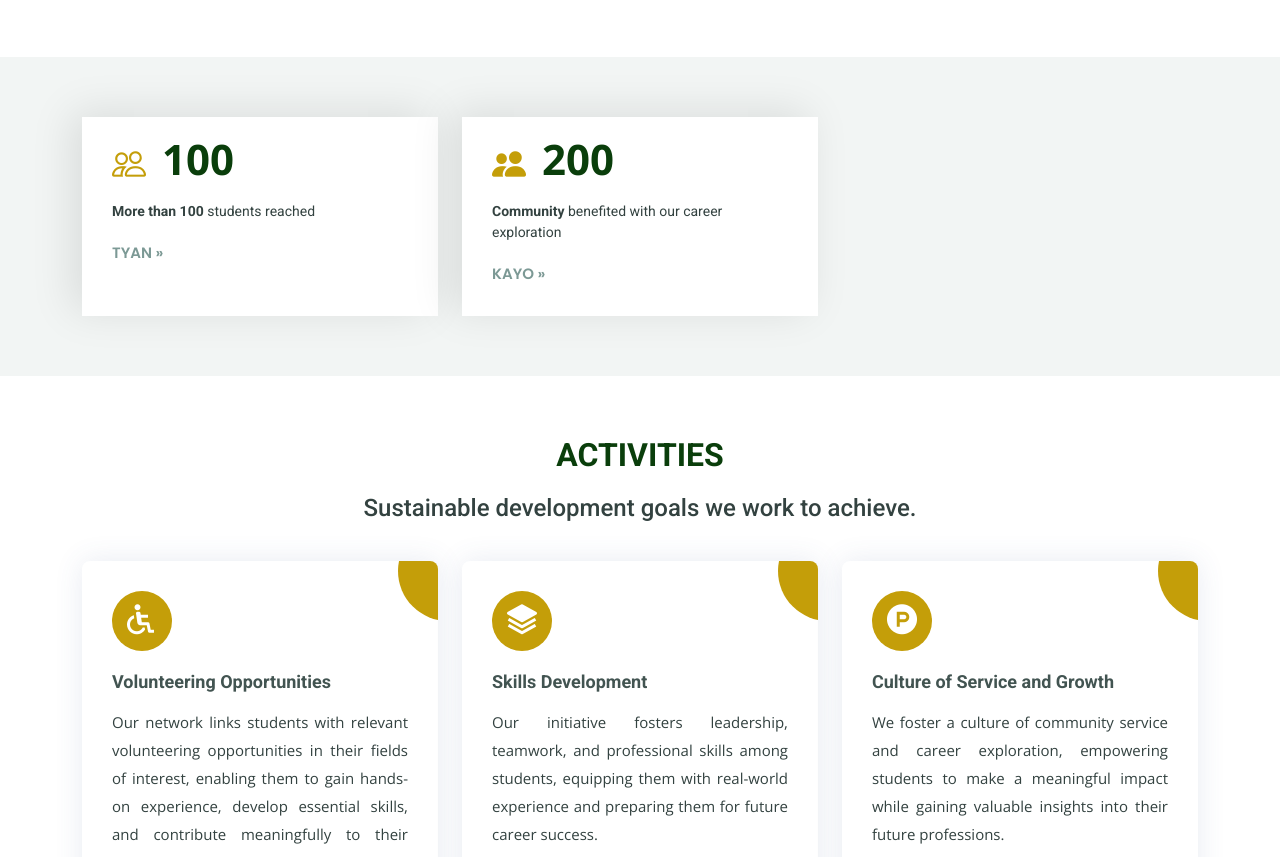
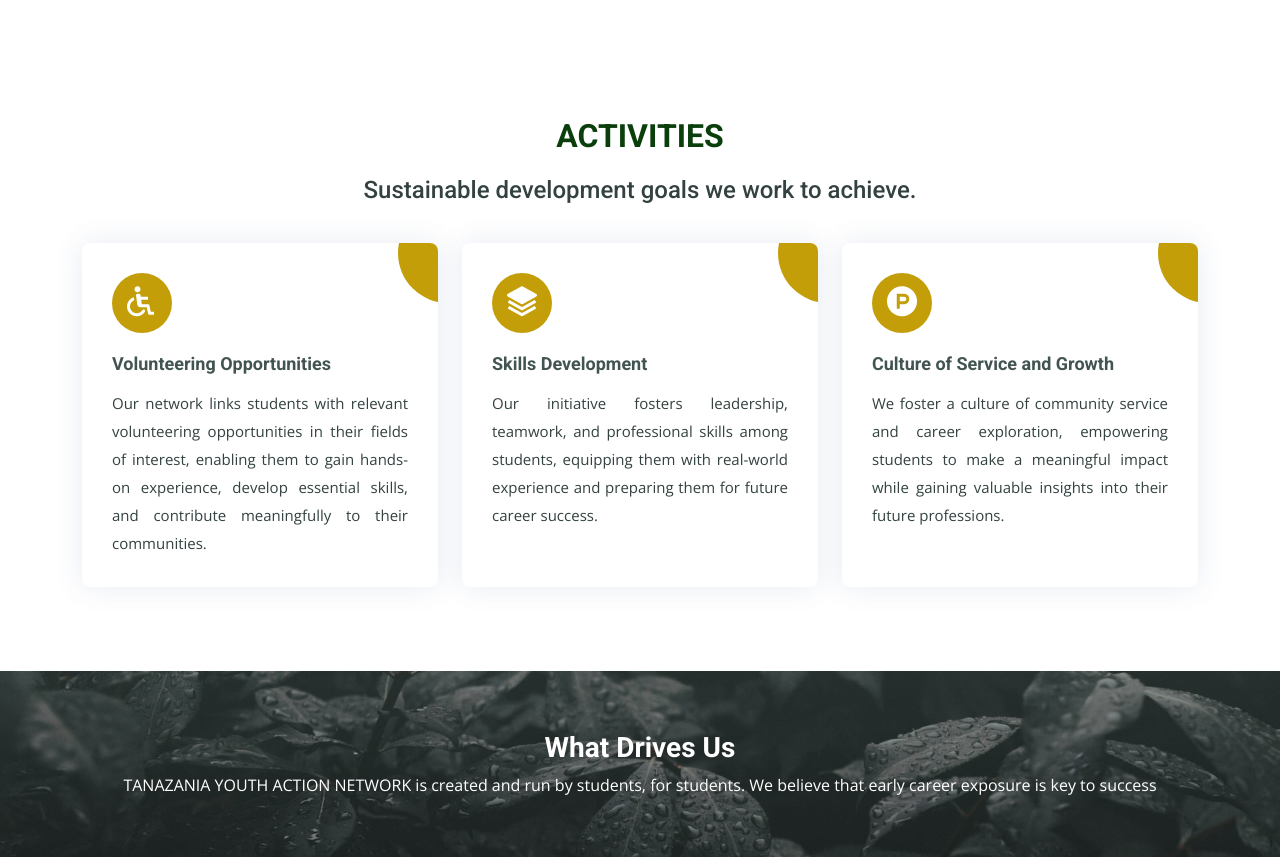
Before and after one commit to jayyange/tyan, a plain HTML site: page index.html in a window 1280 px wide. Shown: the part 1415-2272 px from the top of the page. Drawn offline with nearby package versions, Linux system fonts and the light colour scheme.

Commit message:
Update index.html

```diff
--- a/index.html
+++ b/index.html
@@ -265,46 +265,6 @@ make informed career choices.
         </div>
       </section>
       <!-- End About Us Section -->
-
-      <!-- ======= Counts Section ======= -->
-      <section class="counts section-bg">
-        <div class="container">
-          <div class="row no-gutters">
-            <div class="col-lg-4 col-md-6 d-md-flex align-items-md-stretch">
-              <div class="count-box">
-                <i style="color: #c49e09" class="bi bi-people"></i>
-                <span
-                  style="color: #0a3e0b"
-                  data-purecounter-start="0"
-                  data-purecounter-end="100"
-                  data-purecounter-duration="1"
-                  class="purecounter"
-                ></span>
-                <p><strong>More than 100</strong> students reached</p>
-                <a>TYAN &raquo;</a>
-              </div>
-            </div>
-
-            <div class="col-lg-4 col-md-6 d-md-flex align-items-md-stretch">
-              <div class="count-box">
-                <i style="color: #c49e09" class="bi bi-people-fill"></i>
-                <span
-                  style="color: #0a3e0b"
-                  data-purecounter-start="0"
-                  data-purecounter-end="200"
-                  data-purecounter-duration="1"
-                  class="purecounter"
-                ></span>
-                <p>
-                  <strong>Community</strong> benefited with our career exploration
-                </p>
-                <a>KAYO &raquo;</a>
-              </div>
-            </div>
-          </div>
-        </div>
-      </section>
-      <!-- End Counts Section -->
 
       <!-- ======= Our Activitie Section ======= -->
       <section id="services" class="services">
```
